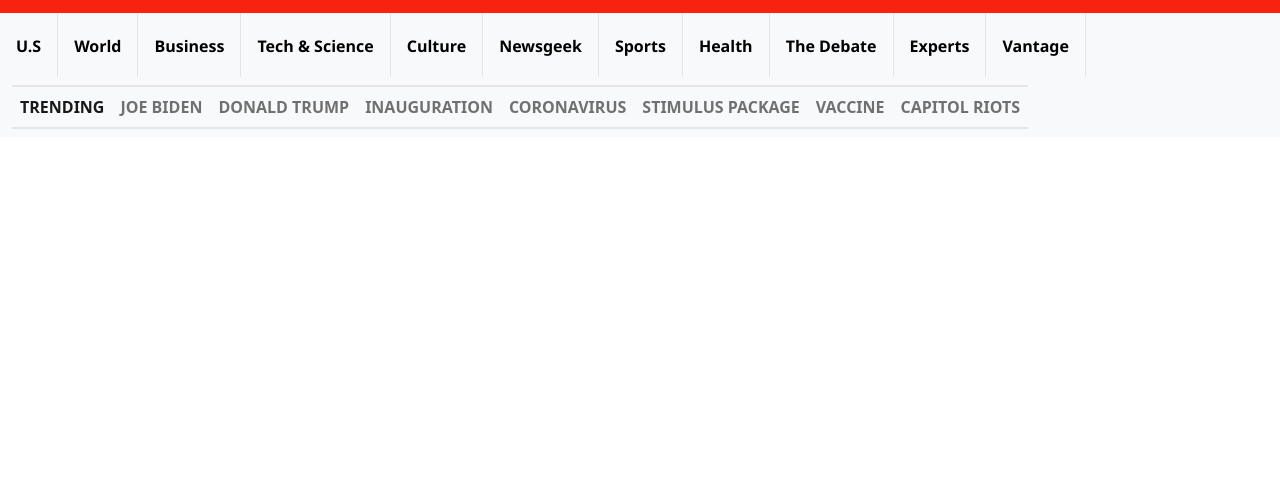
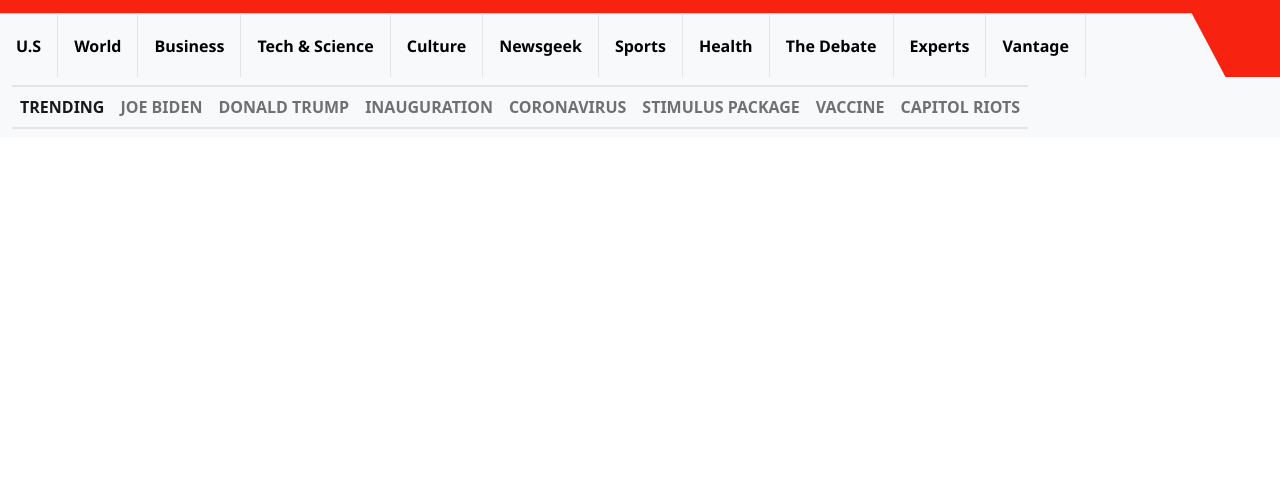
Before and after one commit to srizzuto/using-bootstrap, a website: page index.html in a window 1280 px wide. Shown: the part 93-594 px from the top of the page. Drawn offline with nearby package versions, Linux system fonts and the light colour scheme.

```diff
--- a/index.html
+++ b/index.html
@@ -49,7 +49,7 @@
         </div>
       </div>
 
-      <div class="nav-scroller navbar-light bg-light fw-bold d-none d-lg-block">
+      <div class="nav-scroller navbar-light bg-light fw-bold d-none d-lg-block nav-middle-wrap">
         <nav class="nav d-flex nav-middle">
           <a class="nav-link" href="#">U.S</a>
             <a class="nav-link" href="#">World</a>
--- a/sass/_boostrapAlter.scss
+++ b/sass/_boostrapAlter.scss
@@ -127,6 +127,11 @@
     height: 170px;
   }
 
+  .nav-middle-wrap {
+    width: 98%;
+    clip-path: polygon(0 0%, 95% 0%, 100% 100%, 0% 100%);
+  }
+
   .nav-middle a {
     border-right: 1px solid rgb(230, 228, 228);
     font-size: 1rem;
```
Also changed, not shown: css/custom.css, 1 other file.
